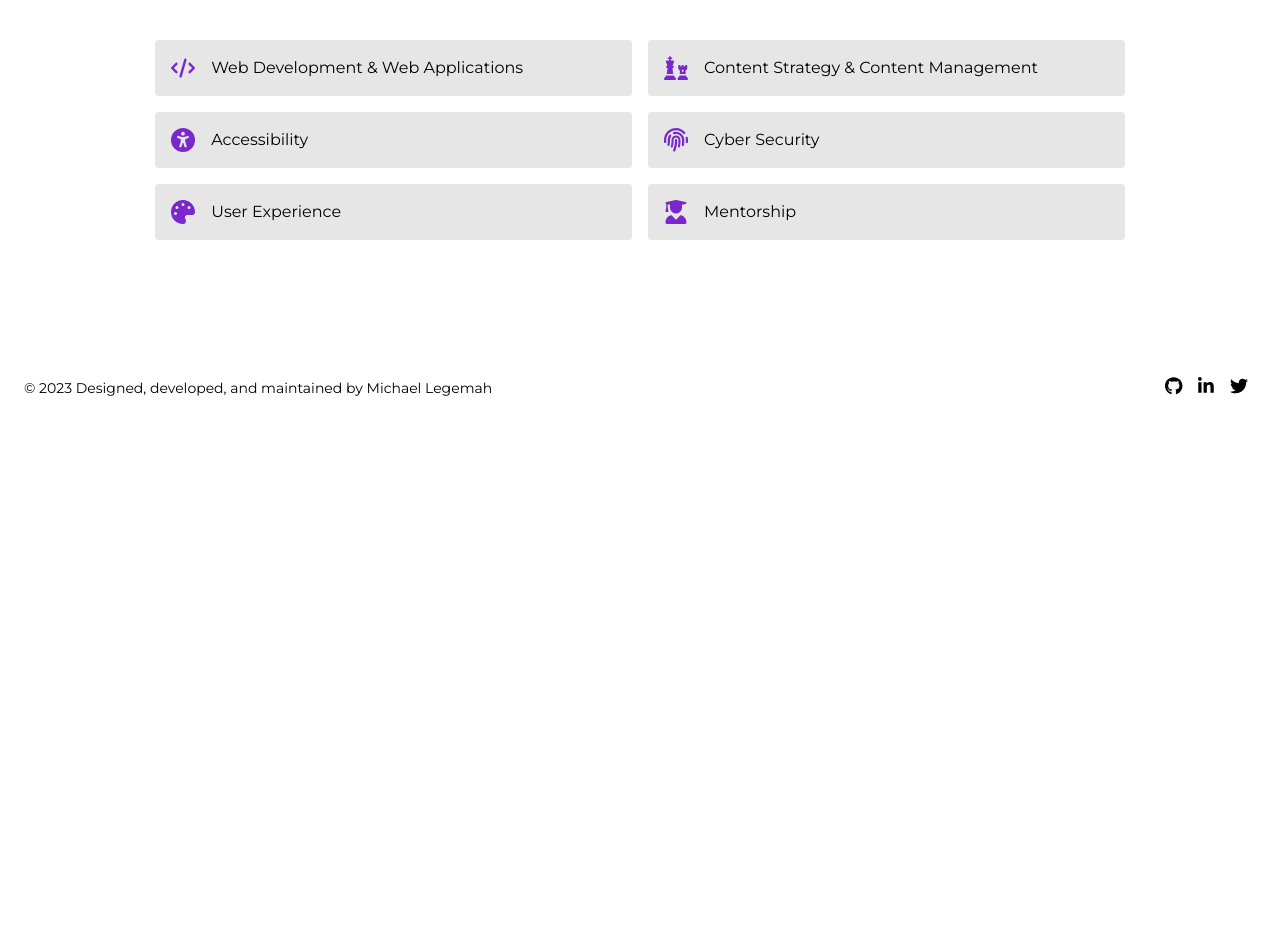
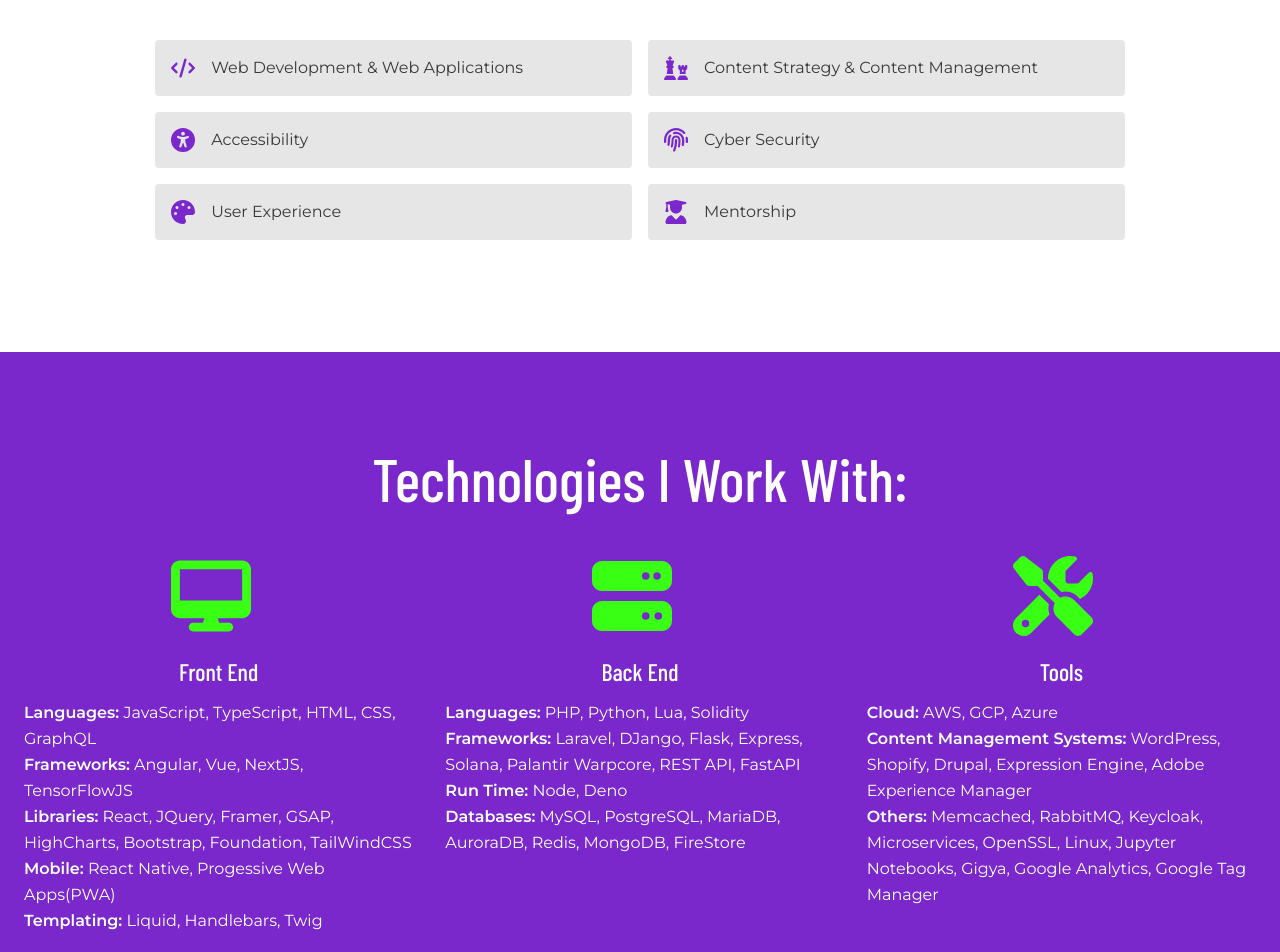
Before and after one commit to MikeLegemah5799/mleg-portfolio, a Next.js app: page /about in a window 1280 px wide. Shown: the part 1200-2152 px from the top of the page. Before the commit the page ends 1624 px from the top, so only its background shows below. Built offline with nearby package versions, Linux system fonts and the light colour scheme.

Commit message:
added tech stack

```diff
--- a/components/Summary/Summary.js
+++ b/components/Summary/Summary.js
@@ -6,8 +6,8 @@
     return (
         <section className="mx-auto container py-24 px-6">
             <div className="flex flex-col">
-                <div class="h-1 bg-gray-light rounded overflow-hidden">
-                    <div class="w-24 h-full bg-purple dark:bg-blue"></div>
+                <div className="h-1 bg-gray-light rounded overflow-hidden">
+                    <div className="w-24 h-full bg-purple dark:bg-blue"></div>
                 </div>
                 <div className="text-center py-6 mb-2">
                     <h1 className="text-3xl font-bold md:text-4xl lg:text-6xl text-purple dark:text-blue mb-6">So Who Is Michael Legemah?</h1>
@@ -22,7 +22,7 @@
                             style={{ fontSize: 24, color: "#7A28CB" }}
                             className="w-6 h-6 flex-shrink-0 mr-4"
                         />
-                        <span class="title-font font-medium">Web Development & Web Applications</span>
+                        <span className="title-font font-medium text-gray-dark">Web Development & Web Applications</span>
                     </div>
                 </div>
                 <div className="p-2 sm:w-1/2 w-full">
@@ -32,7 +32,7 @@
                             style={{ fontSize: 24, color: "#7A28CB" }}
                             className="w-6 h-6 flex-shrink-0 mr-4"
                         />
-                        <span class="title-font font-medium">Content Strategy & Content Management</span>
+                        <span className="title-font font-medium text-gray-dark">Content Strategy & Content Management</span>
                     </div>
                 </div>
                 <div className="p-2 sm:w-1/2 w-full">
@@ -42,7 +42,7 @@
                             style={{ fontSize: 24, color: "#7A28CB" }}
                             className="w-6 h-6 flex-shrink-0 mr-4"
                         />
-                        <span class="title-font font-medium">Accessibility</span>
+                        <span className="title-font font-medium text-gray-dark">Accessibility</span>
                     </div>
                 </div>
                 <div className="p-2 sm:w-1/2 w-full">
@@ -52,7 +52,7 @@
                             style={{ fontSize: 24, color: "#7A28CB" }}
                             className="w-6 h-6 flex-shrink-0 mr-4"
                         />
-                        <span class="title-font font-medium">Cyber Security</span>
+                        <span className="title-font font-medium text-gray-dark">Cyber Security</span>
                     </div>
                 </div>
                 <div className="p-2 sm:w-1/2 w-full">
@@ -62,7 +62,7 @@
                             style={{ fontSize: 24, color: "#7A28CB" }}
                             className="w-6 h-6 flex-shrink-0 mr-4"
                         />
-                        <span class="title-font font-medium">User Experience</span>
+                        <span className="title-font font-medium text-gray-dark">User Experience</span>
                     </div>
                 </div>
                 <div className="p-2 sm:w-1/2 w-full">
@@ -72,7 +72,7 @@
                             style={{ fontSize: 24, color: "#7A28CB" }}
                             className="w-6 h-6 flex-shrink-0 mr-4"
                         />
-                        <span class="title-font font-medium">Mentorship</span>
+                        <span className="title-font font-medium text-gray-dark">Mentorship</span>
                     </div>
                 </div>
             </div>
--- a/components/TechStack/TechStack.js
+++ b/components/TechStack/TechStack.js
@@ -1,10 +1,64 @@
 import React from 'react';
-import Link from 'next/link';
+import { FontAwesomeIcon } from '@fortawesome/react-fontawesome';
+import { faDesktop, faServer, faScrewdriverWrench } from '@fortawesome/free-solid-svg-icons';
 
 const TechStack = () => {
     return (
-        <section className="mx-auto container">
-            <div className="flex flex-col justify-center p-6 mx-auto sm:py-12 lg:py-24 lg:flex-row lg:justify-between">
+        <section className="mx-auto bg-purple dark:bg-blue">
+            <div className="container px-6 py-24 mx-auto">
+                <div className="text-center mb-12">
+                    <h2 className="text-3xl md:text-4xl lg:text-6xl font-medium title-font mb-4 text-white">Technologies I Work With:</h2>
+                </div>
+                <div className="flex flex-wrap sm:-m-4 -mx-4 -mb-10 -mt-4 md:space-y-0 space-y-6">
+                    <div className="p-4 md:w-1/3 flex flex-col text-center items-center">
+                        <div className="w-20 h-20 inline-flex items-center justify-center rounded-full bg-indigo-100 text-indigo-500 mb-5 flex-shrink-0">
+                            <FontAwesomeIcon
+                                icon={faDesktop}
+                                style={{ fontSize: 80, color: "#39FF14" }}
+                                className="w-20 h-20 flex-shrink-0 mr-4"
+                            />
+                        </div>
+                        <div className="flex-grow">
+                            <h3 className="text-white text-2xl title-font font-medium mb-3">Front End</h3>
+                            <p className="leading-relaxed text-left text-white"><span className="font-semibold">Languages:</span> JavaScript, TypeScript, HTML, CSS, GraphQL</p>
+                            <p className="leading-relaxed text-left text-white"><span className="font-semibold">Frameworks:</span> Angular, Vue, NextJS, TensorFlowJS</p>
+                            <p className="leading-relaxed text-left text-white"><span className="font-semibold">Libraries:</span> React, JQuery, Framer, GSAP, HighCharts, Bootstrap, Foundation, TailWindCSS</p>
+                            <p className="leading-relaxed text-left text-white"><span className="font-semibold">Mobile:</span> React Native, Progessive Web Apps(PWA)</p>
+                            <p className="leading-relaxed text-left text-white"><span className="font-semibold">Templating:</span> Liquid, Handlebars, Twig</p>
+                        </div>
+                    </div>
+                    <div className="p-4 md:w-1/3 flex flex-col text-center items-center">
+                        <div className="w-20 h-20 inline-flex items-center justify-center rounded-full bg-indigo-100 text-indigo-500 mb-5 flex-shrink-0">
+                            <FontAwesomeIcon
+                                icon={faServer}
+                                style={{ fontSize: 80, color: "#39FF14" }}
+                                className="w-20 h-20 flex-shrink-0 mr-4"
+                            />
+                        </div>
+                        <div className="flex-grow">
+                            <h3 className="text-white text-2xl title-font font-medium mb-3">Back End</h3>
+                            <p className="leading-relaxed text-left text-white"><span className="font-semibold">Languages:</span> PHP, Python, Lua, Solidity</p>
+                            <p className="leading-relaxed text-left text-white"><span className="font-semibold">Frameworks:</span> Laravel, DJango, Flask, Express, Solana, Palantir Warpcore, REST API, FastAPI</p>
+                            <p className="leading-relaxed text-left text-white"><span className="font-semibold">Run Time:</span> Node, Deno</p>
+                            <p className="leading-relaxed text-left text-white"><span className="font-semibold">Databases:</span> MySQL, PostgreSQL, MariaDB, AuroraDB, Redis, MongoDB, FireStore</p>
+                        </div>
+                    </div>
+                    <div className="p-4 md:w-1/3 flex flex-col text-center items-center">
+                        <div className="w-20 h-20 inline-flex items-center justify-center rounded-full bg-indigo-100 text-indigo-500 mb-5 flex-shrink-0">
+                            <FontAwesomeIcon
+                                icon={faScrewdriverWrench}
+                                style={{ fontSize: 80, color: "#39FF14" }}
+                                className="w-20 h-20 flex-shrink-0 mr-4"
+                            />
+                        </div>
+                        <div className="flex-grow">
+                            <h3 className="text-white text-2xl title-font font-medium mb-3">Tools</h3>
+                            <p className="leading-relaxed text-left text-white"><span className="font-semibold">Cloud:</span> AWS, GCP, Azure</p>
+                            <p className="leading-relaxed text-left text-white"><span className="font-semibold">Content Management Systems:</span> WordPress, Shopify, Drupal, Expression Engine, Adobe Experience Manager</p>
+                            <p className="leading-relaxed text-left text-white"><span className="font-semibold">Others:</span> Memcached, RabbitMQ, Keycloak, Microservices, OpenSSL, Linux, Jupyter Notebooks, Gigya, Google Analytics, Google Tag Manager</p>
+                        </div>
+                    </div>
+                </div>
             </div>
         </section>
     );
--- a/pages/about.js
+++ b/pages/about.js
@@ -1,11 +1,14 @@
 import NextSeo from 'next-seo';
 import AboutHeader from '../components/AboutHeader/AboutHeader';
 import Summary from '../components/Summary/Summary';
+import TechStack from '../components/TechStack/TechStack';
+
 const About = () => {
     return (
         <div className="grow">
             <AboutHeader />
             <Summary />
+            <TechStack />
         </div>
     );
 };
```
